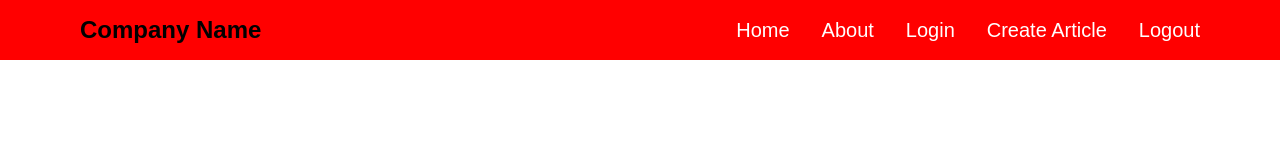
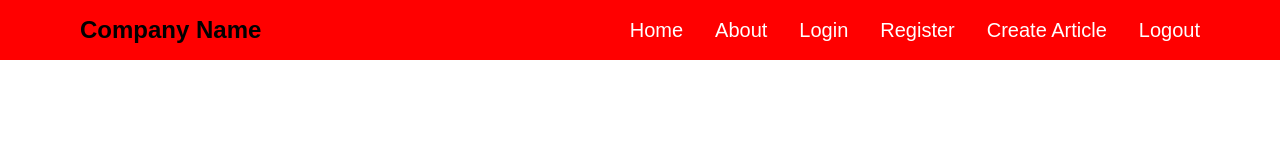
Before and after one commit to Kn0xiemy/gaming-article, a React (Vite) app in the folder client/: page / in a window 1280 px wide. Shown: the top 160 px of the page. Built offline with nearby package versions, Linux system fonts and the light colour scheme.

Commit message:
added register link

```diff
--- a/client/src/components/Header.jsx
+++ b/client/src/components/Header.jsx
@@ -13,6 +13,7 @@ function Header() {
           <li><Link to="/">Home</Link></li>
           <li><Link to="/about">About</Link></li>
           <li><Link to="/">Login</Link></li>
+          <li><Link to="/">Register</Link></li>
           <li><Link to="/">Create Article</Link></li>
           <li><Link to="/">Logout</Link></li>
         </ul>
```
